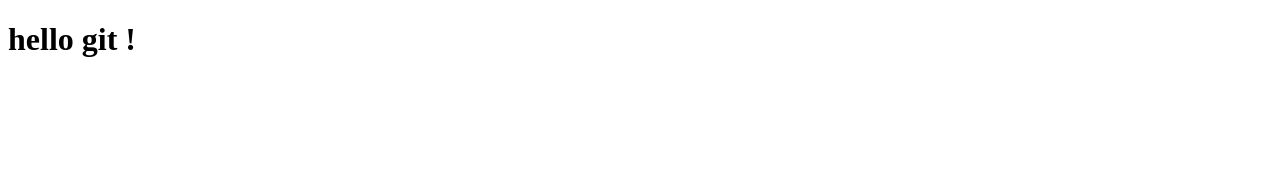
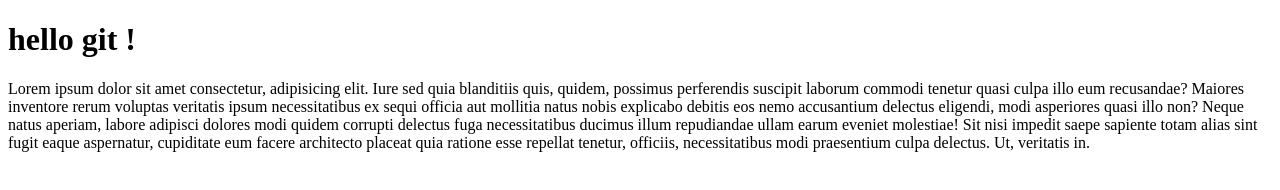
Before and after one commit to akadila/web09_first_repo, a plain HTML site: page index.html in a window 1280 px wide. Drawn offline with Linux system fonts and the light colour scheme.

Commit message:
stylesheet

```diff
--- a/index.html
+++ b/index.html
@@ -7,5 +7,19 @@
   </head>
   <body>
     <h1>hello git !</h1>
+
+    <p>
+      Lorem ipsum dolor sit amet consectetur, adipisicing elit. Iure sed quia
+      blanditiis quis, quidem, possimus perferendis suscipit laborum commodi
+      tenetur quasi culpa illo eum recusandae? Maiores inventore rerum voluptas
+      veritatis ipsum necessitatibus ex sequi officia aut mollitia natus nobis
+      explicabo debitis eos nemo accusantium delectus eligendi, modi asperiores
+      quasi illo non? Neque natus aperiam, labore adipisci dolores modi quidem
+      corrupti delectus fuga necessitatibus ducimus illum repudiandae ullam
+      earum eveniet molestiae! Sit nisi impedit saepe sapiente totam alias sint
+      fugit eaque aspernatur, cupiditate eum facere architecto placeat quia
+      ratione esse repellat tenetur, officiis, necessitatibus modi praesentium
+      culpa delectus. Ut, veritatis in.
+    </p>
   </body>
 </html>
--- /dev/null
+++ b/style.css
@@ -0,0 +1,3 @@
+p {
+  color: fuchsia;
+}
```
